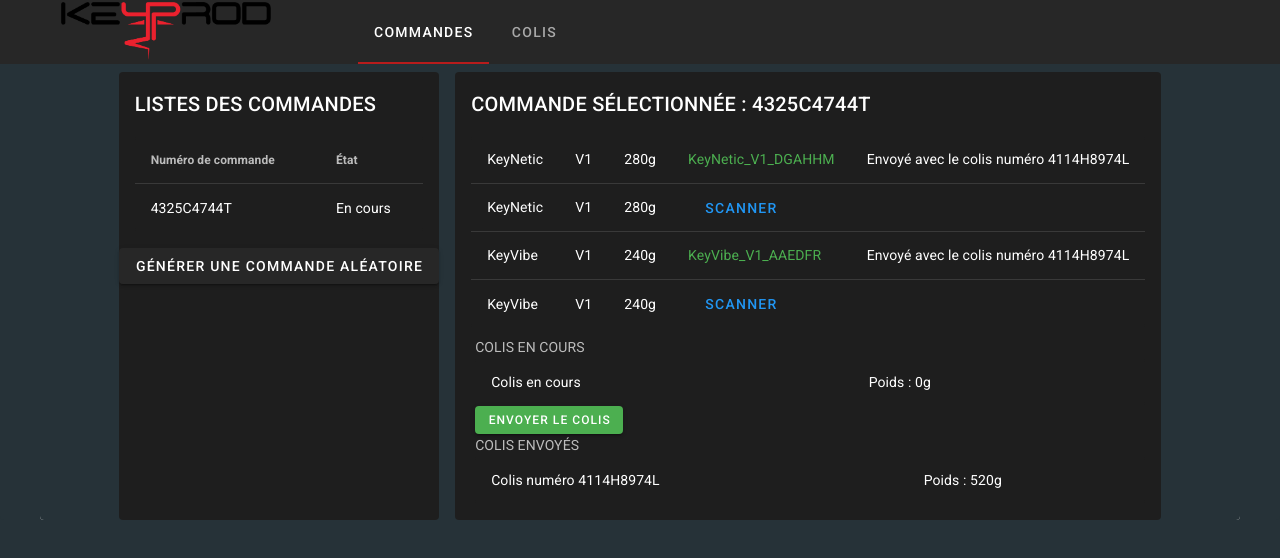
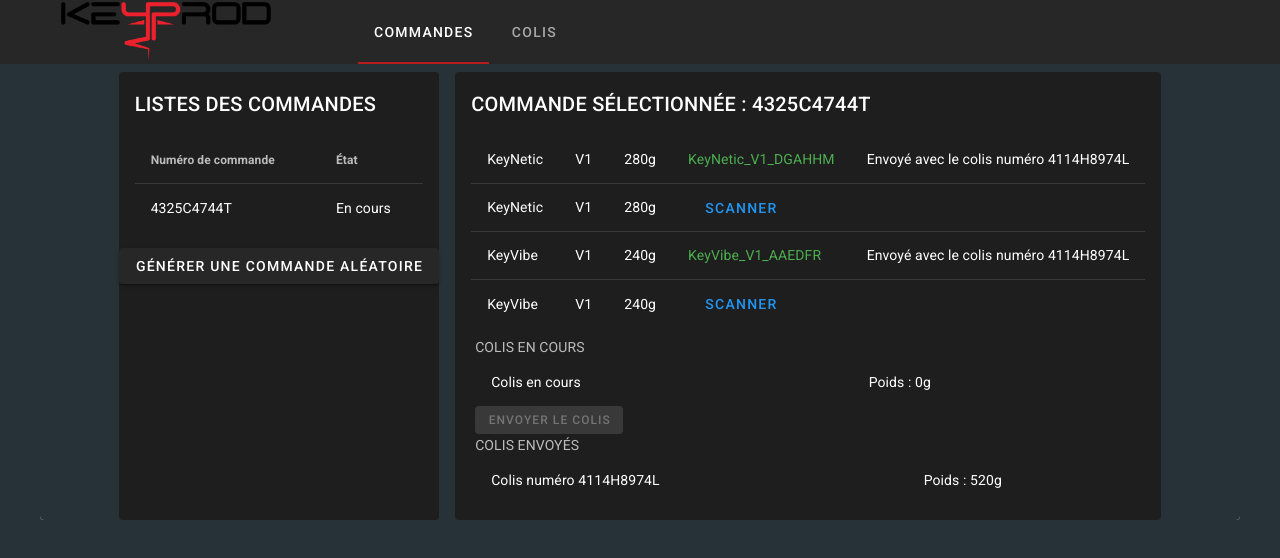
Before and after one commit to Furvent/keyprod-technical-test, a Vue app: page / in a window 1280 px wide. Both pictures are taken after a click on the button "COMMENCER UN COLIS". Shown: the top 558 px of the page. Built offline with nearby package versions, Linux system fonts and the light colour scheme.

Commit message:
Bug fix : now user cannot send package if empty

```diff
--- a/src/components/orders/order-detail.vue
+++ b/src/components/orders/order-detail.vue
@@ -79,6 +79,7 @@
           >
           <v-btn
             v-else
+            :disabled="currentPackage === null || currentPackage.products.length <= 0"
             small
             dark
             color="green"
```
